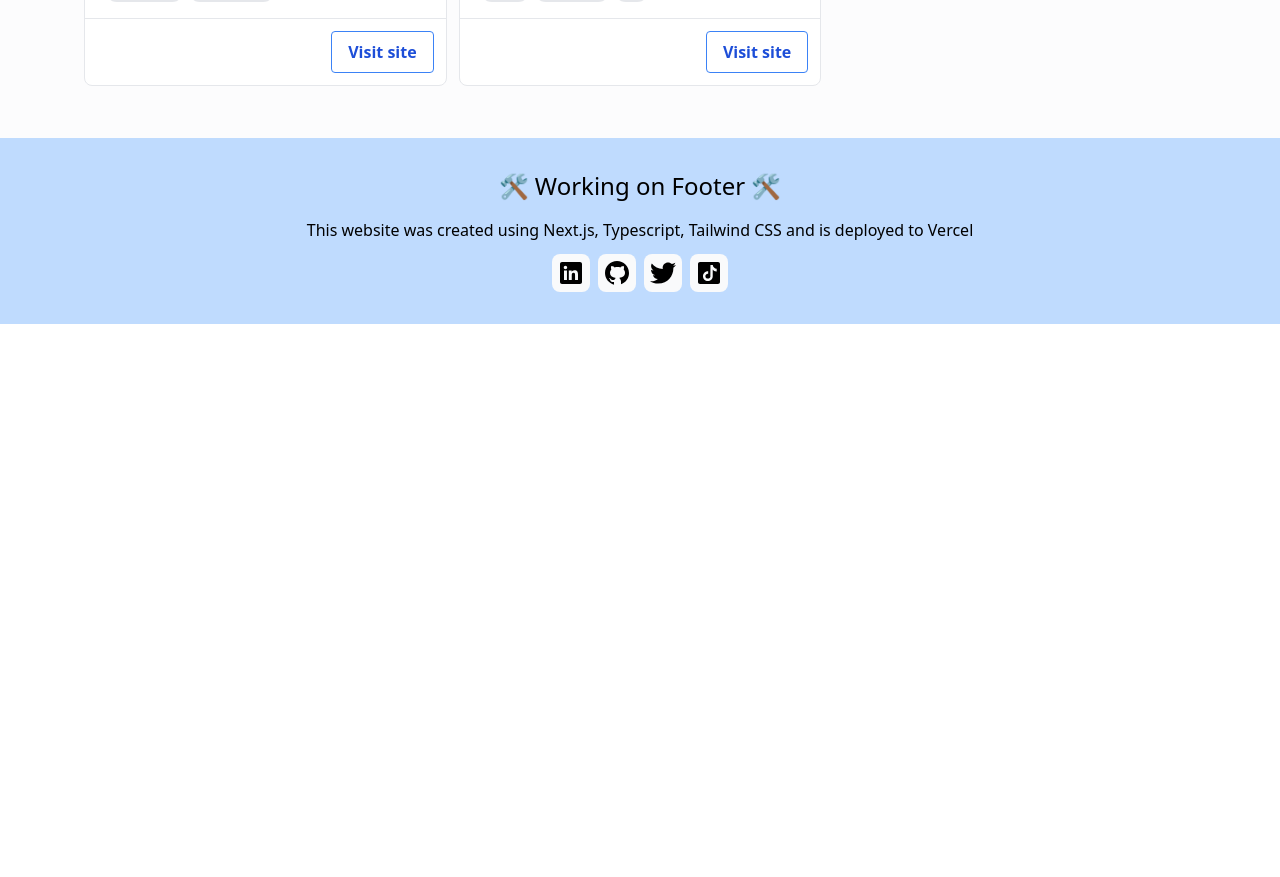
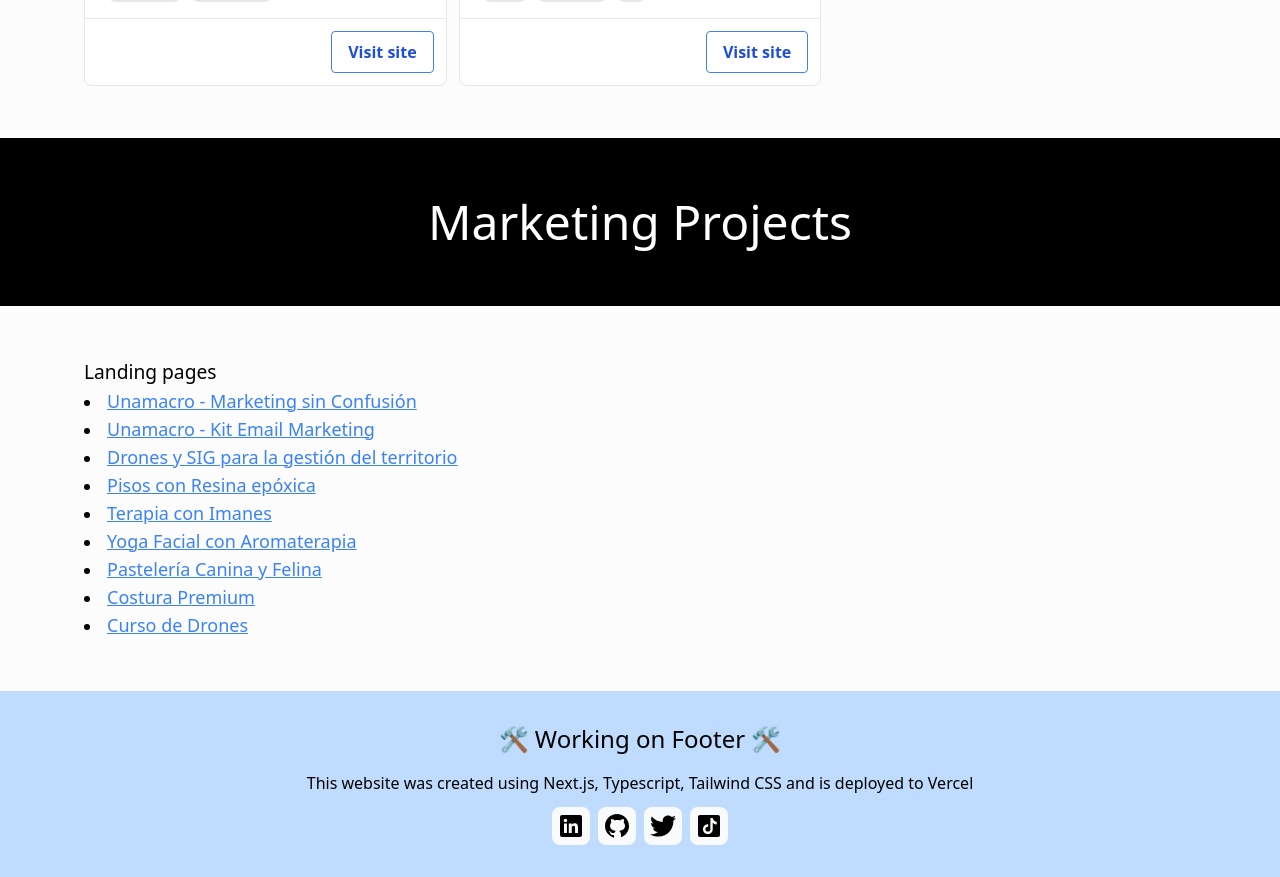
Before and after one commit to Ivanfvj/portfolio, a Next.js app: page /projects in a window 1280 px wide. Shown: the part 2180-3057 px from the top of the page. Before the commit the page ends 2504 px from the top, so only its background shows below. Built offline with nearby package versions, Linux system fonts and the light colour scheme.

Commit message:
added Landing pages links as Marketing Projects

```diff
--- a/pages/index.tsx
+++ b/pages/index.tsx
@@ -76,9 +76,9 @@ const IndexPage = () => {
               </u>{" "}
               As entrepreneur I'm happy to have developed and tested several
               startup ideas, create MVP's from scratch, work with amazing
-              people, help our customers, learn from all this process and do
-              marketing to make these ideas known. Valuable lessons all along
-              the way.
+              people, help our customers, lead teams, learn from all this
+              process and do marketing to make these ideas known. Valuable
+              lessons all along the way.
             </p>
             <p>
               I have <u>+8 years of experience coding</u>. I started developing
--- a/pages/projects/index.tsx
+++ b/pages/projects/index.tsx
@@ -259,6 +259,54 @@ const projects: ProjectInfo[] = [
   },
 ];
 
+const landingPagesCreated = [
+  {
+    text: "Unamacro - Marketing sin Confusión",
+    image: "",
+    url: "https://www.unamacro.com/marketing-sin-confusion/",
+  },
+  {
+    text: "Unamacro - Kit Email Marketing",
+    image: "",
+    url: "https://www.unamacro.com/kit-email-marketing/",
+  },
+  {
+    text: "Drones y SIG para la gestión del territorio",
+    image: "",
+    url: "https://mejorate.online/drones-y-sig-para-gestion-del-territorio/",
+  },
+  {
+    text: "Pisos con Resina epóxica",
+    image: "",
+    url: "https://mejorate.online/pisos-con-resina/",
+  },
+  {
+    text: "Terapia con Imanes",
+    image: "",
+    url: "https://mejorate.online/terapia-con-imanes/",
+  },
+  {
+    text: "Yoga Facial con Aromaterapia",
+    image: "",
+    url: "https://mejorate.online/yoga-facial-con-aromaterapia/",
+  },
+  {
+    text: "Pastelería Canina y Felina",
+    image: "",
+    url: "https://mejorate.online/pasteleria-canina-y-felina/",
+  },
+  {
+    text: "Costura Premium",
+    image: "",
+    url: "https://mejorate.online/costura-premium/",
+  },
+  {
+    text: "Curso de Drones",
+    image: "",
+    url: "https://mejorate.online/curso-manejo-de-drones/",
+  },
+];
+
 const AboutPage = () => (
   <Layout title="Projects | Portfolio" className="bg-gray-50 bg-opacity-50">
     <section className="py-5 bg-black">
@@ -273,18 +321,36 @@ const AboutPage = () => (
         })}
       </div>
     </div>
-    {/* <section className="py-5 bg-black">
+    <section className="py-5 bg-black">
       <h1 className="text-center text-4xl text-white lg:text-5xl my-10">
         Marketing Projects
       </h1>
     </section>
     <div className="p-5 my-8 max-w-6xl mx-auto">
-      <div className="grid grid-cols-1 md:grid-cols-2 lg:grid-cols-3 gap-4 md:gap-3">
-        {projects.map((e) => {
-          return <ProjectCard key={e.id} {...e} />;
+      {/* <p>
+        I have created different Marketing Strategies and Sales Funnels for
+        multiple products:
+      </p> */}
+
+      <h2>Landing pages</h2>
+
+      <ul className="list-inside list-disc">
+        {landingPagesCreated.map((e) => {
+          return (
+            <li key={e.text}>
+              <a
+                className="text-blue-500 text-lg underline hover:text-blue-600"
+                href={e.url}
+                target="_blank"
+              >
+                {e.text}
+              </a>
+            </li>
+          );
         })}
-      </div>
-    </div> */}
+      </ul>
+
+    </div>
   </Layout>
 );
 
```
